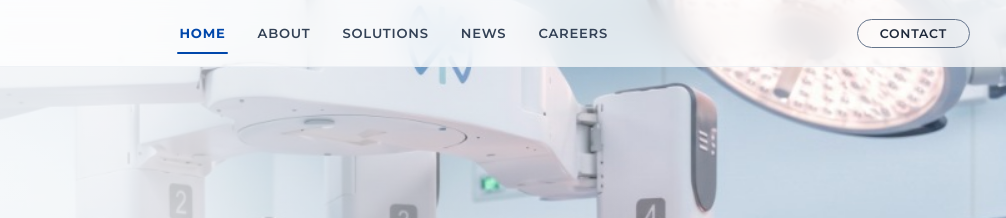
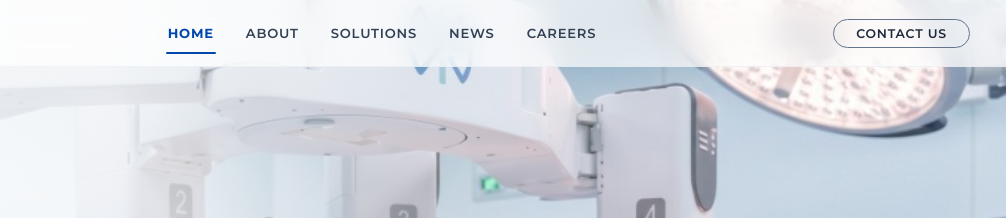
Before and after one commit to NFSCode/sinergimed, a website: page index.html in a window 1280 px wide. Shown: the top 218 px of the page, 274-1280 px from the left. Drawn offline with nearby package versions, Linux system fonts and the light colour scheme; a web font is replaced by a local one.

Commit message:
contact us

```diff
--- a/index.html
+++ b/index.html
@@ -41,7 +41,7 @@
       <!-- Header Actions Right -->
       <div class="header-right-actions">
         <button class="nav-contact-pill" id="nav-contact" onclick="switchPage('contact')">
-          CONTACT
+          CONTACT US
         </button>
         <!-- Mobile Menu Button -->
         <button class="mobile-menu-btn" onclick="toggleMobileNav()" aria-label="Toggle Navigation">
```
